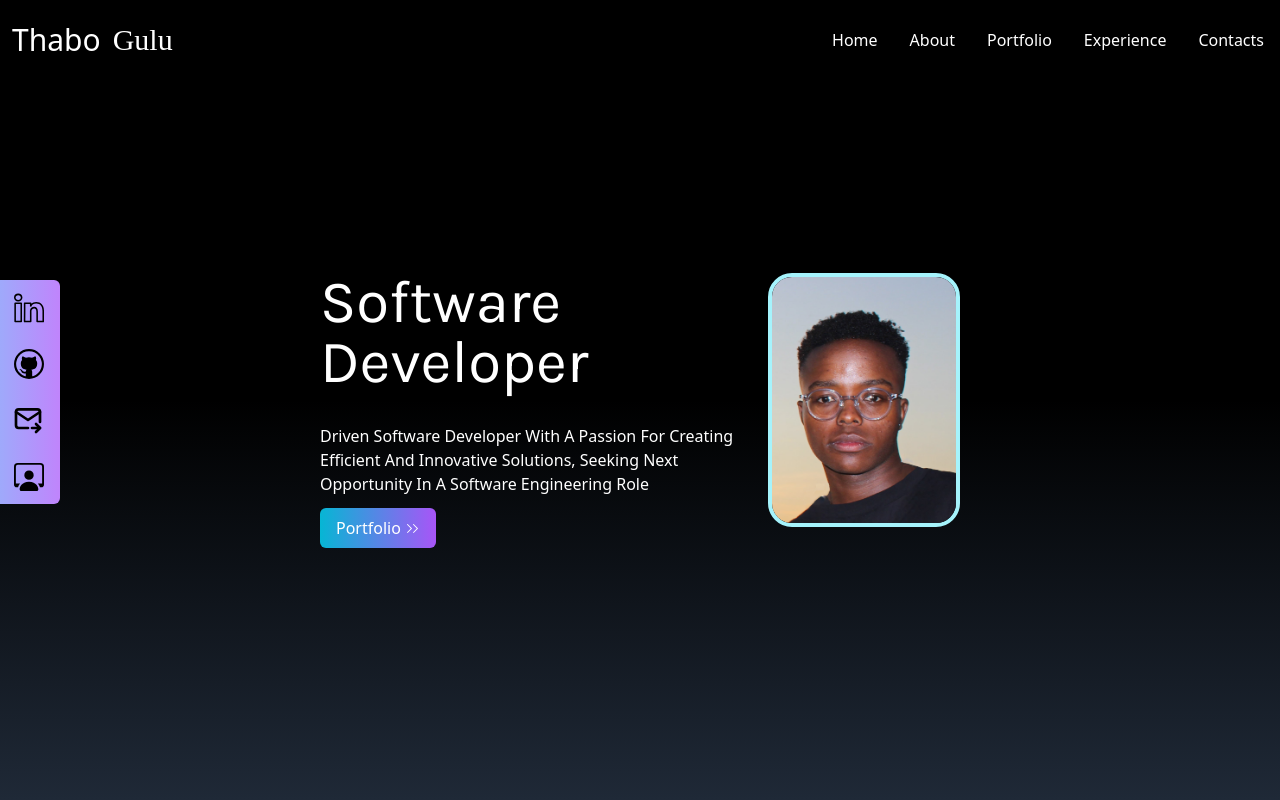
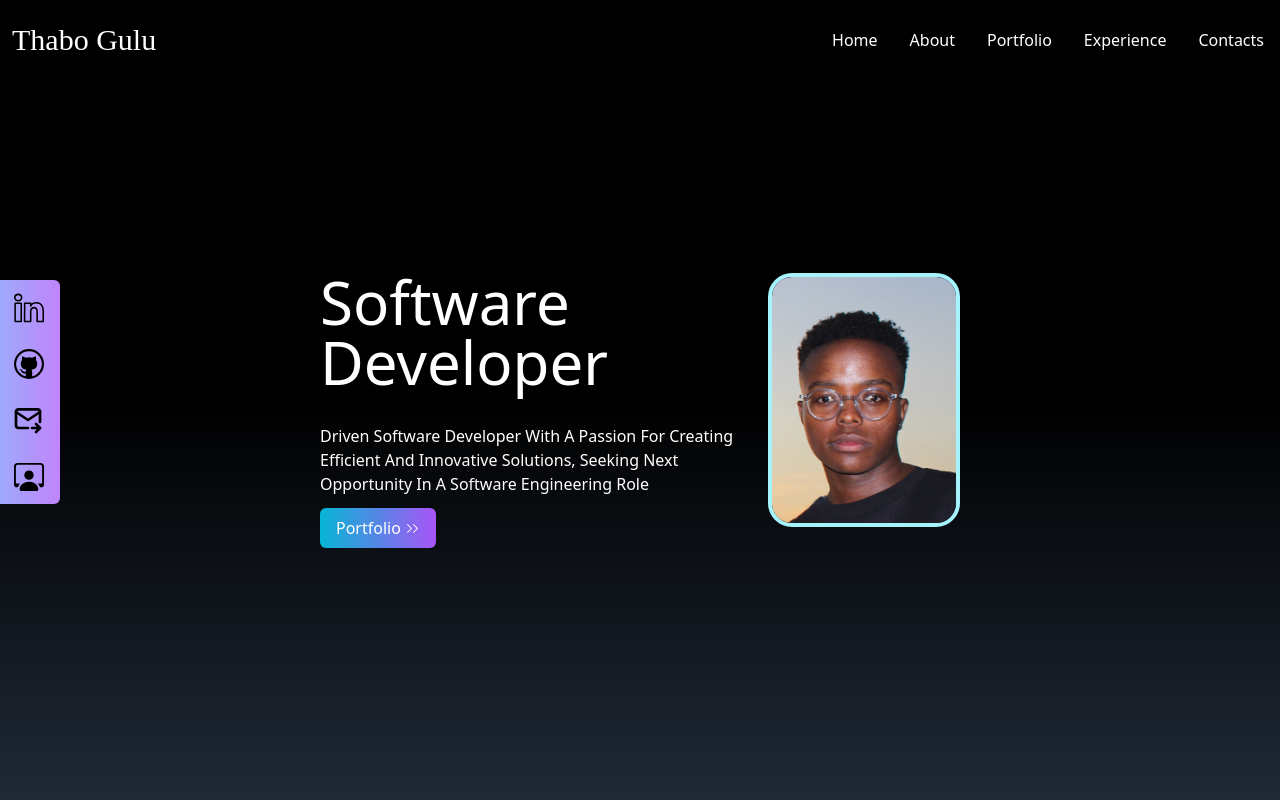
Before and after one commit to tgulu/Portfolio, a React (Create React App) app: page / in a window 1280 px wide. Shown: the top 800 px of the page. Built offline with nearby package versions, Linux system fonts and the light colour scheme; a web font is replaced by a local one.

Commit message:
fixed fonts

```diff
--- a/src/components/About.jsx
+++ b/src/components/About.jsx
@@ -11,7 +11,7 @@ const About = () => {
           <p className=" text-4xl font-jazz inline border-b-2 white">About</p>
         </div>
         <p className=" text-start mx-auto px-4.5 mt-10">
-          Experienced and innovative junior software engineer skilled in object-oriented programming, test-driven development, and agile project management. Proficient in Javascript, Java, Python, C, and Kotlin, as well as HTML, CSS, Bootstrap, Tailwind, React, and GIT. Strong analytical and critical thinking abilities with excellent communication skills. Proven ability to lead and collaborate with teams to deliver high-quality projects.
+          Innovative junior software engineer skilled in object-oriented programming, test-driven development, and agile project management. Proficient in Javascript, Java, Python, C, and Kotlin, as well as HTML, CSS, Bootstrap, Tailwind, React, and GIT. Strong analytical and critical thinking abilities with excellent communication skills. Proven ability to lead and collaborate with teams to deliver high-quality projects.
           </p>
       </div>
     </div>
--- a/src/components/Home.jsx
+++ b/src/components/Home.jsx
@@ -1,6 +1,5 @@
 
 import Profile from "../assets/profile.png";
-import React, { useState, useEffect } from "react";
 import {RxDoubleArrowRight } from "react-icons/rx";
 import {Link} from "react-scroll";
 
@@ -8,19 +7,6 @@ import {Link} from "react-scroll";
 
 const Home = () => {
 
-  const [fontIndex, setFontIndex] = useState(0);
-
-
-  const fonts = ["font-jazz", "font-rise", "font-signature", "font-style","font-float", "font-lilita", "font-neue"];
-
-  useEffect(() => {
-
-    const intervalId = setInterval(() => {
-      setFontIndex((fontIndex + 1) % fonts.length); // Update the font index at regular intervals
-    }, 2500);
-
-    return () => clearInterval(intervalId);
-  }, [fontIndex, fonts.length]);
 
   return (
     <div
@@ -30,7 +16,7 @@ const Home = () => {
       <div name="bio" className="max-w-screen-lg mx-auto flex flex-col items-center justify-center  h-full px-5 md:flex-row">
         <div className="flex flex-col justify-center w-auto h-full">
 
-          <h5 className=  {`lg:flex flex-col text-5xl max-w-md py-8   sm:text-6xl font-rise text-white ${fonts[fontIndex]}`} >
+          <h5 className=  "lg:flex flex-col text-5xl max-w-md py-8   sm:text-6xl font-rise text-white" >
             Software Developer
           </h5>
           <p className="text-white text-base max-w-md">
--- a/src/components/NavBar.jsx
+++ b/src/components/NavBar.jsx
@@ -7,7 +7,7 @@ const NavBar = () => {
   const [fontIndex, setFontIndex] = useState(0);
 
 
-  const fonts = ["font-jazz", "font-rise", "font-signature", "font-style","font-float", "font-sedgwick" ];
+  const fonts = ["font-jazz", "font-rise", "font-signature", "font-style","font-float", "font-sedgwick", "font-lilita", "font-neue"];
 
   useEffect(() => {
     const intervalId = setInterval(() => {
@@ -43,12 +43,9 @@ const NavBar = () => {
   return (
     <div className="flex justify-between items-center w-full h-20 text-white bg-black fixed">
       <div className="flex">
-        <h1 className="text-3xl cursor-pointer font-rise hover:scale-105 duration-200 ml-3">
-          Thabo
-        </h1>
-        <h1
-          className={`text-3xl cursor-pointer hover:scale-105 duration-200 ml-3  ${fonts[fontIndex]}`}
-        >
+      <h1 className={`text-3xl cursor-pointer hover:scale-105 duration-200 ml-3  ${fonts[fontIndex]}`}
+          >
+            Thabo
           Gulu
         </h1>
       </div>
```
